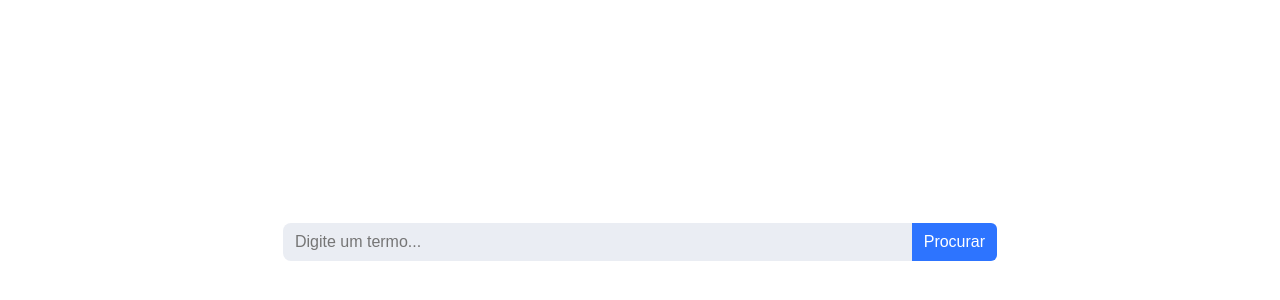
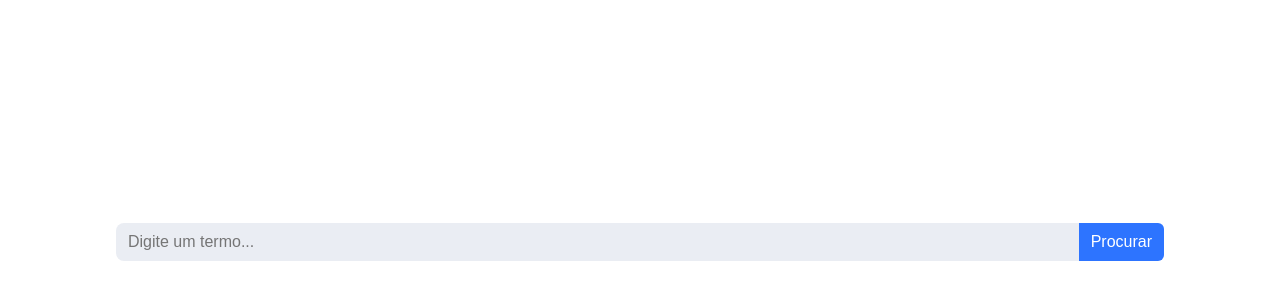
Before and after one commit to joaotanaca/term-search-automation, a React (Vite) app: page / in a window 1280 px wide. Shown: the part 158-458 px from the top of the page. Built offline with nearby package versions, Linux system fonts and the light colour scheme; no server answers.

Commit message:
chore: add title in SearchBar component

```diff
--- a/src/components/molecules/SearchBar/index.tsx
+++ b/src/components/molecules/SearchBar/index.tsx
@@ -1,15 +1,17 @@
 import Button from "@atoms/Button";
+import Head from "@atoms/Head";
 import Input from "@atoms/Input";
 import React, { forwardRef, useRef, useImperativeHandle } from "react";
 import { Container } from "./styles";
 
-const SearchBar = forwardRef<
-    HTMLInputElement | null,
-    {
+type Props = {
     onSubmit?: (param?: string) => void;
     collapse?: boolean;
-    }
->(({ onSubmit, collapse }, ref) => {
+    title?: string;
+};
+
+const SearchBar = forwardRef<HTMLInputElement | null, Props>(
+    ({ onSubmit, collapse, title }, ref) => {
         const inputRef = useRef<HTMLInputElement>(null);
 
         const handleSubmit = (event: React.FormEvent<HTMLFormElement>) => {
@@ -23,16 +25,15 @@ const SearchBar = forwardRef<
         useImperativeHandle(ref, () => inputRef?.current as HTMLInputElement);
 
         return (
-        <Container>
-            <form
-                className={collapse ? "collapse" : ""}
-                onSubmit={handleSubmit}
-            >
+            <Container className={collapse ? "collapse" : ""}>
+                {title && <Head level="1">{title}</Head>}
+                <form onSubmit={handleSubmit}>
                     <Input placeholder="Digite um termo..." ref={inputRef} />
                     <Button type="submit">Procurar</Button>
                 </form>
             </Container>
         );
-});
+    }
+);
 
 export default SearchBar;
--- a/src/components/molecules/SearchBar/styles.ts
+++ b/src/components/molecules/SearchBar/styles.ts
@@ -3,19 +3,26 @@ import styled from "styled-components";
 export const Container = styled.div`
     padding: 0 1em;
     box-sizing: border-box;
+    width: 100%;
+    height: 100vh;
+    display: inline-flex;
+    gap: 4em;
+    flex-direction: column;
+    justify-content: center;
+    align-items: center;
+    &.collapse {
+        gap: 2em;
+        height: 30vh;
+    }
     form {
         width: 100%;
-        height: 100vh;
-        display: inline-flex;
+        transition: all 0.5s ease-in-out;
+        display: flex;
         justify-content: center;
-        align-items: center;
-        transition: all 0.5s ease-in-out;
         box-sizing: border-box;
-        &.collapse {
-            height: 30vh;
-        }
+
         .input-container {
-            width: 60%;
+            width: 100%;
             input {
                 border-top-right-radius: 0;
                 border-bottom-right-radius: 0;
```
Lines whose indentation alone changed are shown as unchanged.
